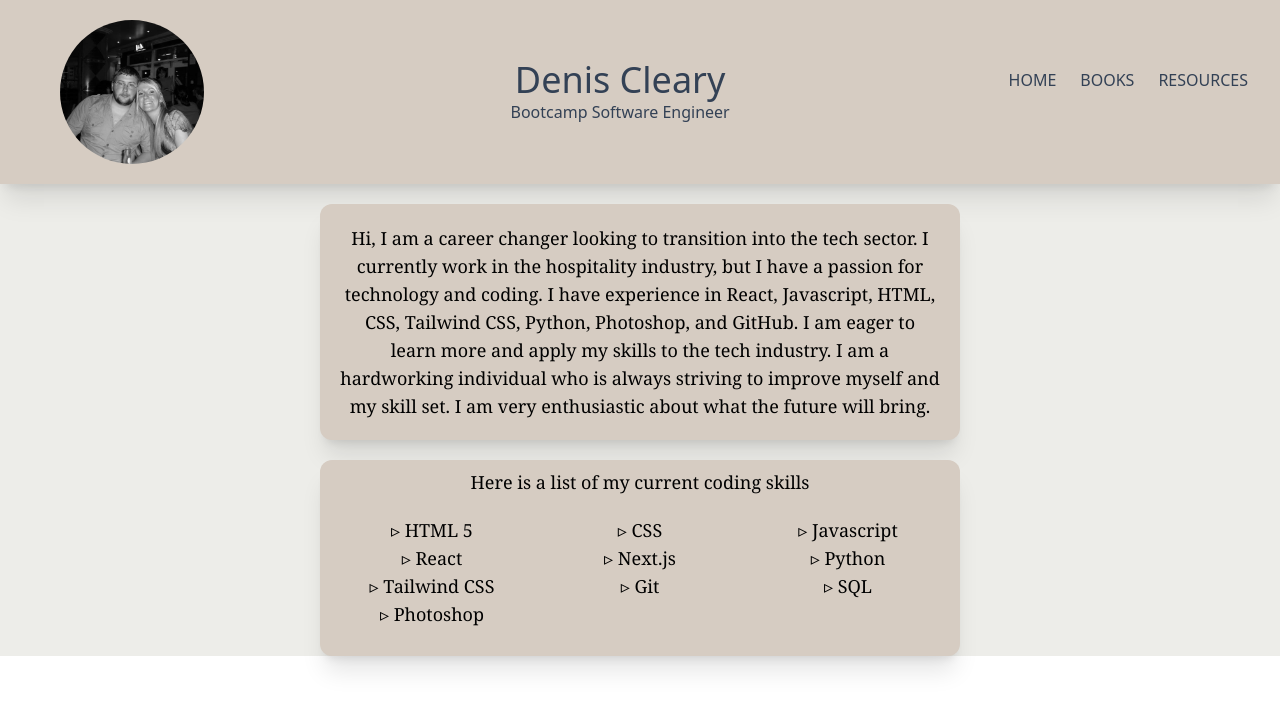
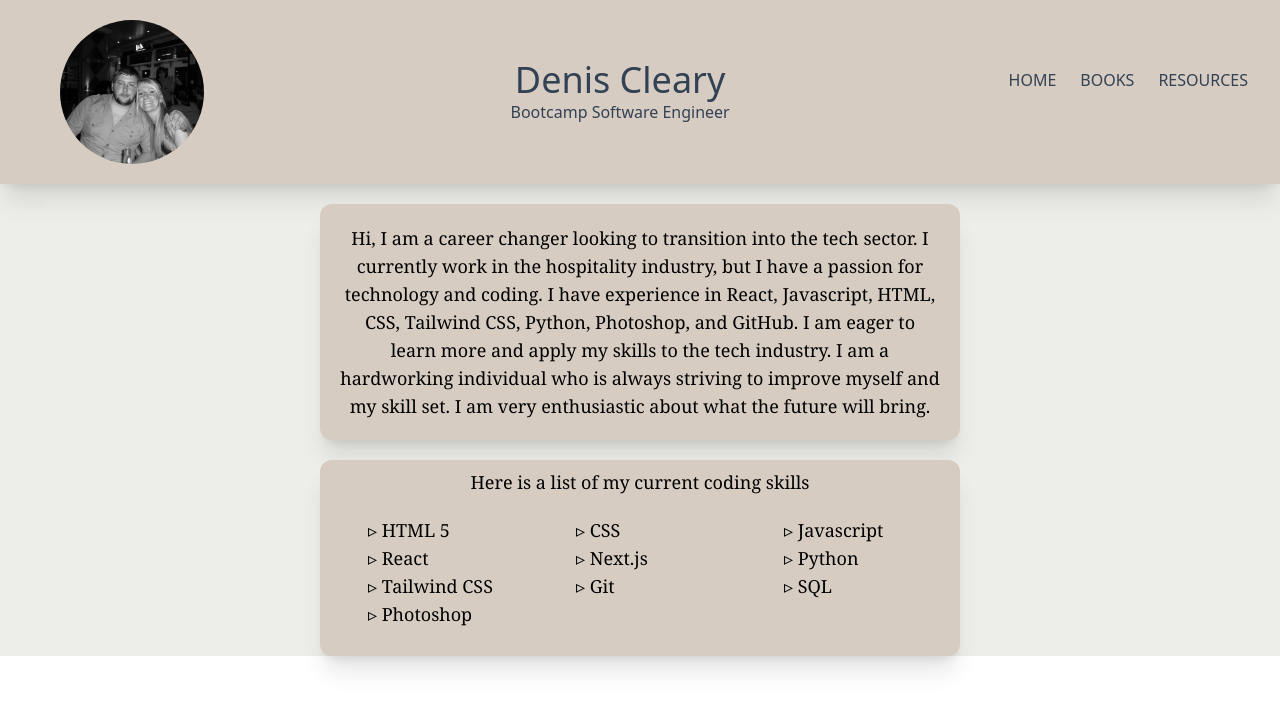
Before and after one commit to DenBeef/skillscity-mp, a Next.js app: page / in a window 1280 px wide. Shown: the top 710 px of the page. Built offline with nearby package versions, Linux system fonts and the light colour scheme.

Commit message:
Cleaned up the look of list component

```diff
--- a/components/home/lists/index.js
+++ b/components/home/lists/index.js
@@ -3,7 +3,7 @@ export default function Lists(props) {
         <div className="grid justify-items-center font-serif font-medium text-lg">
             <div className="w-1/2 text-center bg-[#D6CCC2] p-2 shadow-xl rounded-xl">
                 <p>{props.title}</p>
-                <ul className="mt-5 mb-5 grid grid-cols-3 w-full">
+                <ul className="mt-5 ml-10 mb-5 grid grid-cols-3 w-full text-left">
                     {props.arr.map((item) => {
                         return (
                             <li>▹ {item}</li>
```
